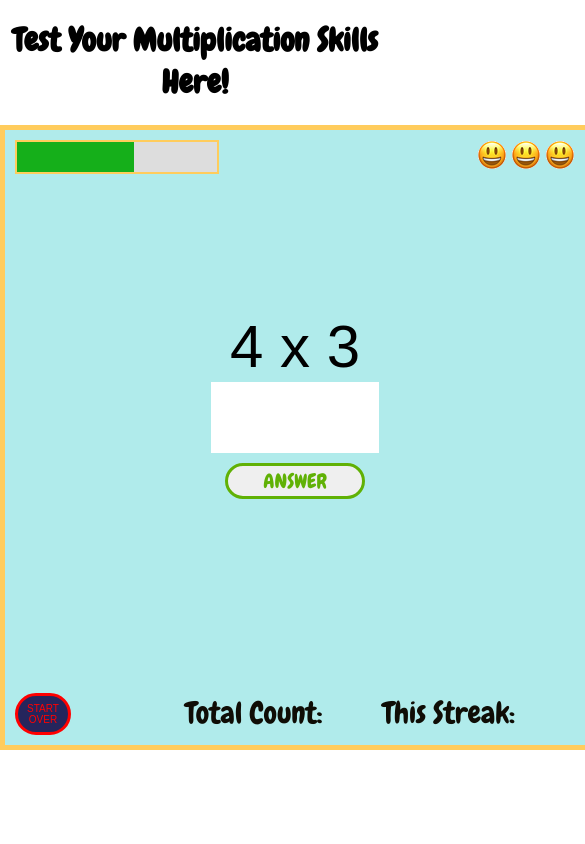
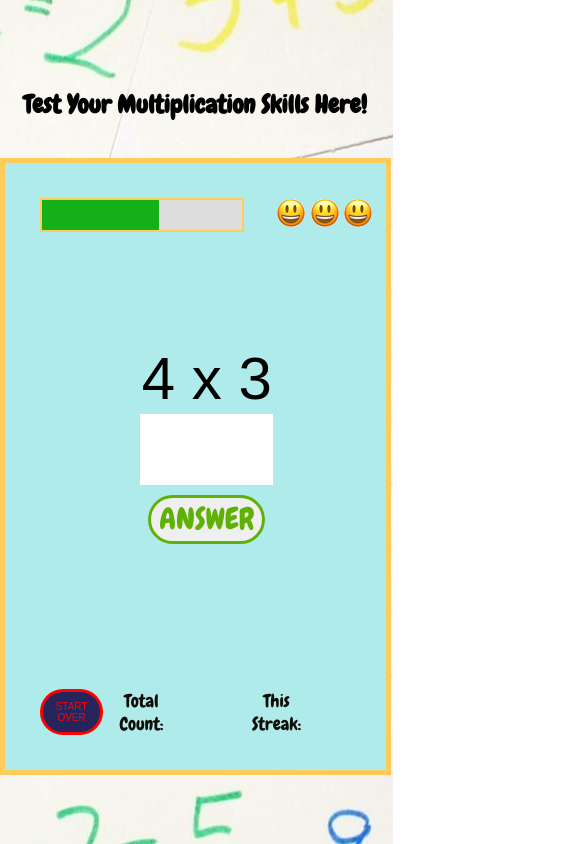
Before and after one commit to jumba23/Multiplication-Test-App, a plain HTML site: page index.html in a window 390 px wide. Both pictures are taken after a click on the button "START OVER". Shown: the whole page, 585 px wide, since content can reach past the window. Drawn offline with Linux system fonts and the light colour scheme.

Commit message:
mobile functionality and test ready logic

```diff
--- a/index.html
+++ b/index.html
@@ -4,10 +4,13 @@
     <link rel="stylesheet" href="style.css">
     <link rel="preconnect" href="https://fonts.gstatic.com">
     <link href="https://fonts.googleapis.com/css2?family=Chewy&display=swap" rel="stylesheet">
+    <meta name="viewport" content="width=device-width, initial-scale=1.0">
 </head>
 <body>
+    <div id="formWrap">
+        <h1>Test Your Multiplication Skills Here!</h1>
         <form id="form">
-    <h1>Test Your Multiplication Skills Here!</h1>
+
             <div id="gameBoard">
                 <div id="timerCounter">
                    <div id="individualTimer">
@@ -19,7 +22,7 @@
                 </div>
                 <div id="questionAnswer">
                         <input type="text" id="mathProblem" readonly>
-            <input type="text" id="yourAnswer" autocomplete="off" >
+                        <input type="number" id="yourAnswer" min="0" max="99" autocomplete="off"  >
                         <button type="submit" id="answerButton">ANSWER</button>
                 </div>
                 <div id="resetAndScore">
@@ -29,8 +32,9 @@
                         <label for="thisStreak">This Streak:</label>
                         <input type="text" id="thisStreak" >
                 </div>
-        <script src="script.js"></script>
             </div>
         </form>
+    </div>
+<script src="script.js"></script>
 </body>
 </html>
--- a/script.js
+++ b/script.js
@@ -2,6 +2,7 @@ let result = '';
 let totalCount = '0';
 let thisStreak = '0';
 let wrongAnswer = '0';
+let timerBarWidth = '0';
 
 
 const smileFaceOne = document.querySelector('#firstPic');
@@ -12,40 +13,48 @@ const displayStreak = document.querySelector('#thisStreak');
 const displayCount = document.querySelector('#totalCount');
 const displayAnswer = document.querySelector('#yourAnswer');
 const displayQuestion = document.querySelector('#mathProblem');
+const progress = document.getElementById('progressBar');
 
+let timer = setInterval(() =>{
+        getRandomNumbers();
+        noAnswer();
+},5000);
+
+let timePassed = setInterval(timerBar, 25);
+
+function timerBar() {
+    console.log(timerBarWidth);
+    if (timerBarWidth == 195 || wrongAnswer == 3) {
+    clearInterval(timePassed);
+    } else {
+    timerBarWidth ++;
+    progress.style.width = timerBarWidth + 5;
+    }
+}
 
 function getRandomNumbers(){
     const numberOne = Math.floor(Math.random() * 10);
     const numberTwo = Math.floor(Math.random() * 10);
     displayQuestion.value = `${numberOne} x ${numberTwo}`;
     result = numberOne * numberTwo;
- }
-
-
-
-let timer = setInterval(() =>{
-        getRandomNumbers();
-        remainingTime();
-        noAnswer();
-},5000);
+}
 
 getRandomNumbers();
-remainingTime();
-
-document.querySelector('#answerButton').addEventListener('click',checkAnswer);
 
 function noAnswer(){
     if (displayAnswer.value == '' && wrongAnswer < 2){
         console.log(displayAnswer.value);
         wrongAnswer ++;
         thisStreak = '0';
+        timerBarWidth = '0';
         displayStreak.value = thisStreak;
         console.log(wrongAnswer);
+        clearInterval(timer);
+        clearInterval(timePassed);
         smileFaces();
         getRandomNumbers();
-        clearInterval(timer);
+        timePassed = setInterval(timerBar, 25);
         timer = setInterval(() =>{
-            remainingTime()
             getRandomNumbers();
             noAnswer();
         },5000);
@@ -54,6 +63,8 @@ function noAnswer(){
         gameOver();
     }
 }
+
+document.querySelector('#answerButton').addEventListener('click',checkAnswer);
 
 function checkAnswer(e){
     e.preventDefault();
@@ -64,13 +75,15 @@ function checkAnswer(e){
         displayCount.value = totalCount;
         displayStreak.value = thisStreak;
         displayAnswer.value = '';
+        timerBarWidth = '0';
+        clearInterval(timer);
+        clearInterval(timePassed);
         getRandomNumbers();
-        clearInterval(timer);
+        timePassed = setInterval(timerBar, 25);
         timer = setInterval(() =>{
             getRandomNumbers();
             noAnswer();
-            remainingTime();
-        },5000);
+           },5000);
         } else {
             displayStreak.value = '0';
             displayAnswer.value = '';
@@ -79,22 +92,6 @@ function checkAnswer(e){
             smileFaces();
          }
 }
-
-function remainingTime() {
-    let progress = document.getElementById('progressBar');
-    let width = 0;
-    let timePassed = setInterval(bar, 25);
-    function bar() {
-        console.log(width);
-      if (width == 195) {
-        clearInterval(timePassed);
-      } else {
-        width ++;
-        progress.style.width = width + 5;
-       }
-    }
- }
-
 
 function smileFaces(){
     if(wrongAnswer === 1){
@@ -106,12 +103,14 @@ function smileFaces(){
     } else {
         console.log(wrongAnswer);
         smileFaceThree.style.display = 'none';
+        gameOver();
         }
 }
 
 function gameOver(){
-    displayQuestion.value = 'GAME OVER!!!!';
+    displayQuestion.value = 'DONE!!';
     clearInterval(timer);
+    clearInterval(timePassed);
     smileFaceThree.style.display = 'none';
     }
 
@@ -120,6 +119,7 @@ document.querySelector('#resetButton').addEventListener('click', () => {
             displayCount.value = '';
             displayAnswer.value = '';
             displayQuestion.value = '';
+            timerBarWidth = '0';
             result = '';
             wrongAnswer = '0';
             totalCount = '0';
@@ -128,29 +128,11 @@ document.querySelector('#resetButton').addEventListener('click', () => {
             smileFaceTwo.style.display = '';
             smileFaceThree.style.display = '';
             getRandomNumbers();
-            remainingTime();
             clearInterval(timer);
+            clearInterval(timePassed);
+            timePassed = setInterval(timerBar, 25);
             timer = setInterval(() =>{
                 getRandomNumbers();
-                remainingTime()
                 noAnswer();
             },5000);
 });
-
-// const playGame = () => {
-//     setInterval(function () {
-//         drawGameBoard();
-//         drawApple();
-//         drawBody();
-//         drawHead();
-//         boundaryCheck();
-//         appleCheck();
-//         bodyCheck();
-//         checkGameOver();
-//     }, 1000 / FRAMES_PER_SECOND);
-//     getRandomApplePos();
-// }
-
-// window.onload = () => {
-//     getRandomNumbers();
-// }
--- a/style.css
+++ b/style.css
@@ -1,11 +1,16 @@
 body{
     margin: 0 auto;
     font-family: 'Chewy', sans-serif;
+    background-image: url("Math\ Background.jpg");
+    background-repeat: no-repeat;
+    background-attachment: fixed;
+    background-position: center;
 }
 
 h1{
     padding-top: 5%;
     text-align: center;
+    font-size: 40px;
 }
 
 #gameBoard {
@@ -16,7 +21,8 @@ h1{
       }
 
   #gameBoard > div {
-    padding: 10px;
+    padding: 15px;
+    width: 95%;
     text-align: center;
     font-size: 1em;
     color: #0f0d06;
@@ -25,8 +31,6 @@ h1{
   #timerCounter, #resetAndScore{
     display: flex;
   }
-
-
 
   #questionAnswer {
       margin-top: 20%;
@@ -119,6 +123,117 @@ h1{
       outline:none;
   }
 
+  input[type=number]::-webkit-inner-spin-button,
+  input[type=number]::-webkit-outer-spin-button {
+      -webkit-appearance: none;
+  }
+
   #yourAnswer:focus {
       outline: auto;
   }
+
+
+@media screen and (max-width: 370px) {
+  #formWrap{
+    display: flex;
+    height: 100%;
+    flex-direction: column;
+    justify-content: center;
+    align-items: center;
+  }
+
+  h1{
+    padding-bottom: 5%;
+    font-size: 25px;
+  }
+
+  #gameBoard {
+    width: 97%;
+    margin: 0 auto;
+    padding: 0;
+   }
+
+  #mathProblem, #yourAnswer {
+    width: 40%;
+    font-size:  60px;
+  }
+
+  #mathProblem {
+    width: 97%;
+  }
+
+  #questionAnswer {
+    width: 97%;
+    padding: 0;
+  }
+
+  label{
+    font-size: 18px;
+  }
+
+  #resetButton{
+    width: 20%;
+    font-size: 10px;
+  }
+
+  #answerButton {
+    width: 35%;
+    font-size: 30px;
+  }
+}
+
+@media screen and (max-width: 450px) and (min-width: 380px) {
+  #formWrap{
+    display: flex;
+    height: 100%;
+    flex-direction: column;
+    justify-content: center;
+    align-items: center;
+  }
+
+  h1{
+    padding-bottom: 5%;
+    font-size: 25px;
+  }
+
+  #gameBoard > div {
+    padding: 20px;
+    text-align: center;
+    font-size: 1em;
+    color: #0f0d06;
+      }
+
+  #gameBoard {
+    width: 90%;
+    margin: 0;
+    padding: 15px;
+   }
+
+  #mathProblem, #yourAnswer {
+    width: 40%;
+    font-size:  60px;
+  }
+
+  #mathProblem {
+    width: 97%;
+  }
+
+  #questionAnswer {
+    width: 97%;
+    padding: 0;
+  }
+
+  label{
+    font-size: 18px;
+  }
+
+  #resetButton{
+    width: 20%;
+    font-size: 10px;
+  }
+
+  #answerButton {
+    width: 35%;
+    font-size: 30px;
+  }
+}
```
Also changed, not shown: Math Background.jpg (added). Lines whose indentation alone changed are shown as unchanged.
